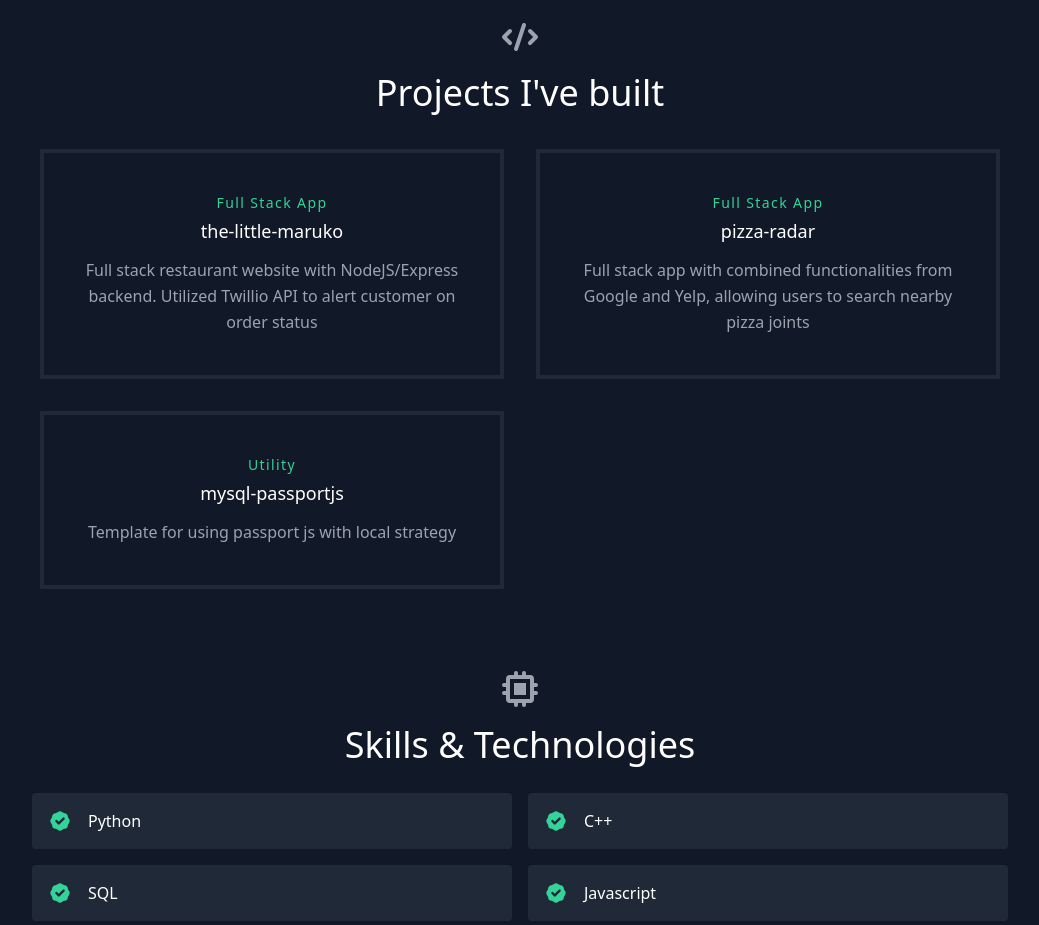
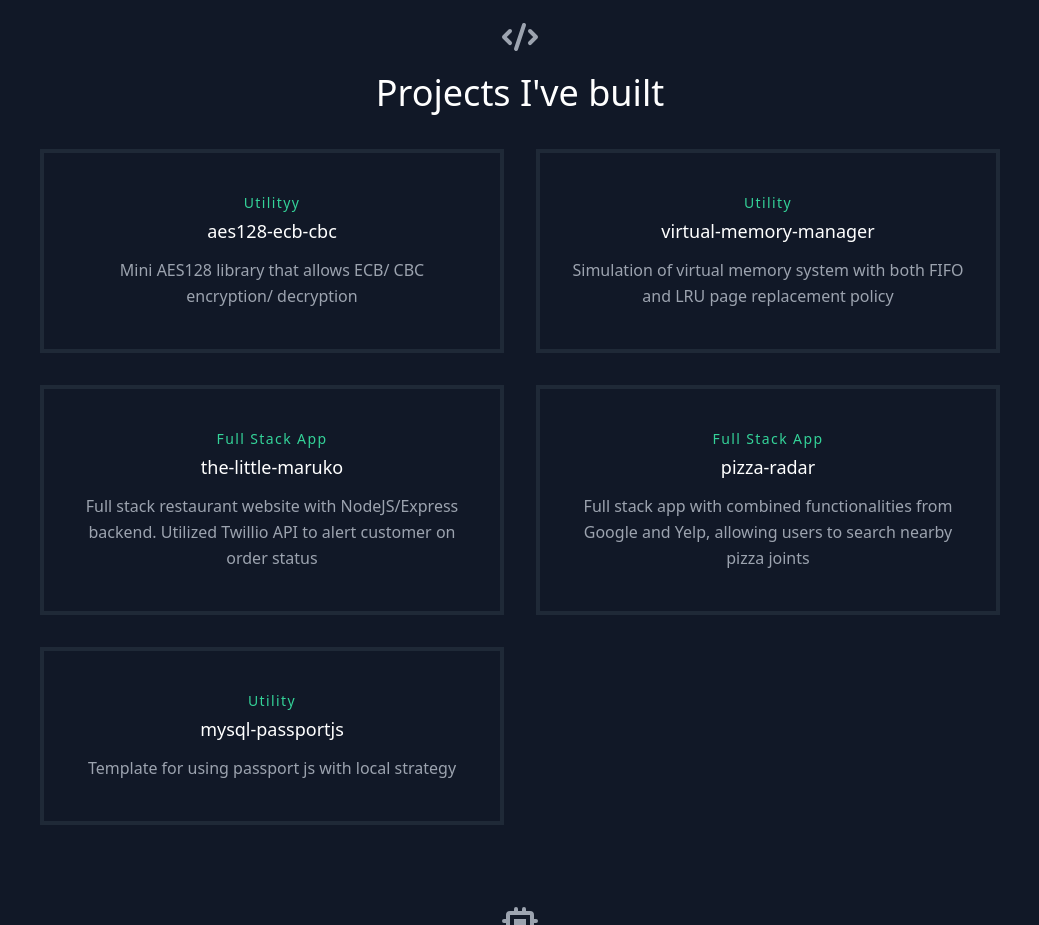
Before and after one commit to pas-trop-de-zele/portfolio-site, a React (Create React App) app: page / in a window 1280 px wide. Shown: the part 1180-2105 px from the top of the page, without its empty margins (120-1159 px from the left). Built offline with nearby package versions, Linux system fonts and the light colour scheme.

Commit message:
Add mmore project to project section

```diff
--- a/src/data.js
+++ b/src/data.js
@@ -12,6 +12,20 @@ export const jobs = [
 ];
 
 export const projects = [
+	{
+		title: "aes128-ecb-cbc",
+		subtitle: "Utilityy",
+		description:
+			"Mini AES128 library that allows ECB/ CBC encryption/ decryption",
+		link: "https://github.com/pas-trop-de-zele/aes128-ecb-cbc",
+	},
+	{
+		title: "virtual-memory-manager",
+		subtitle: "Utility",
+		description:
+			"Simulation of virtual memory system with both FIFO and LRU page replacement policy",
+		link: "https://github.com/pas-trop-de-zele/virtual-memory-manager",
+	},
 	{
 		title: "the-little-maruko",
 		subtitle: "Full Stack App",
```
Lines whose indentation alone changed are shown as unchanged.
